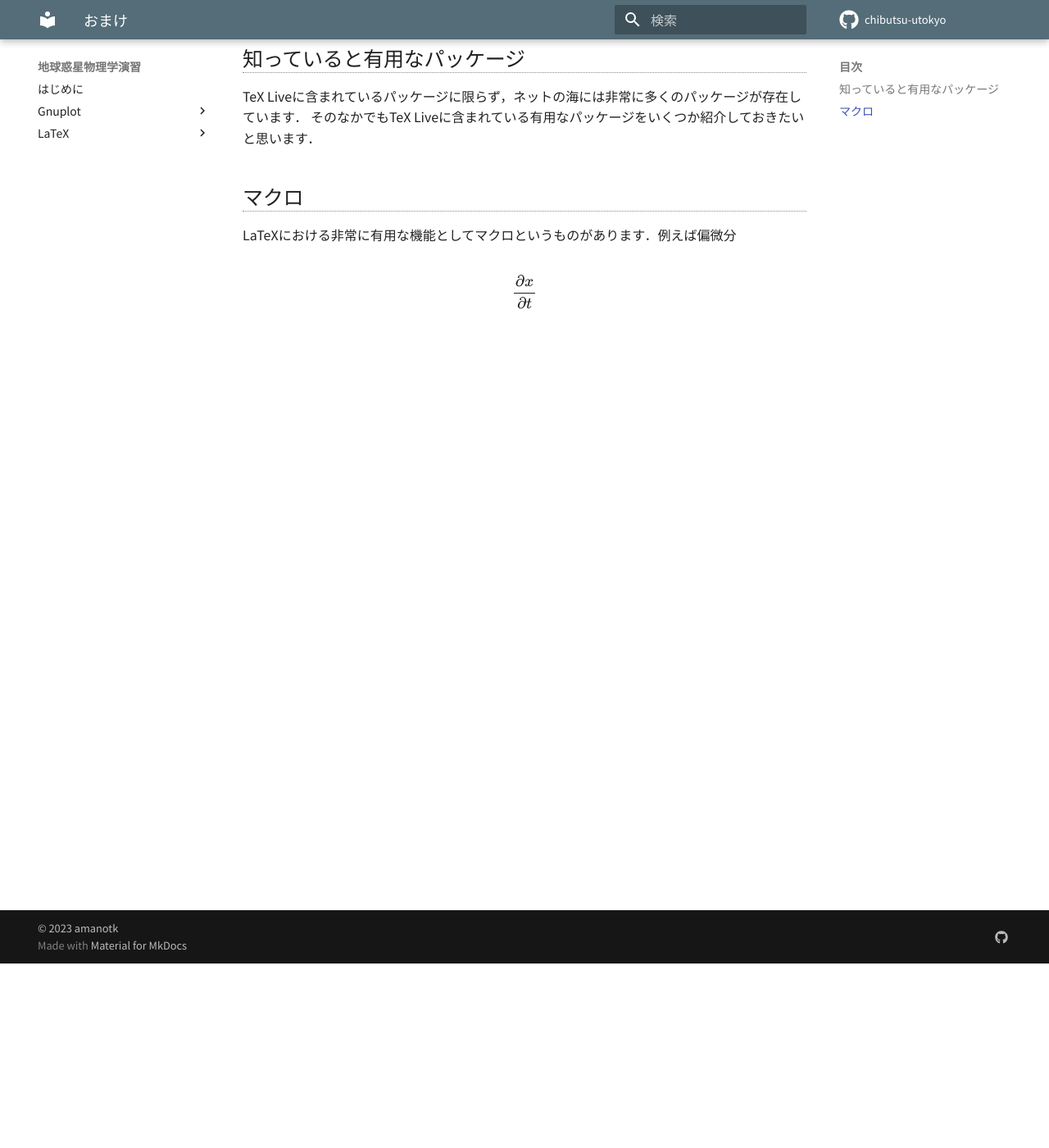
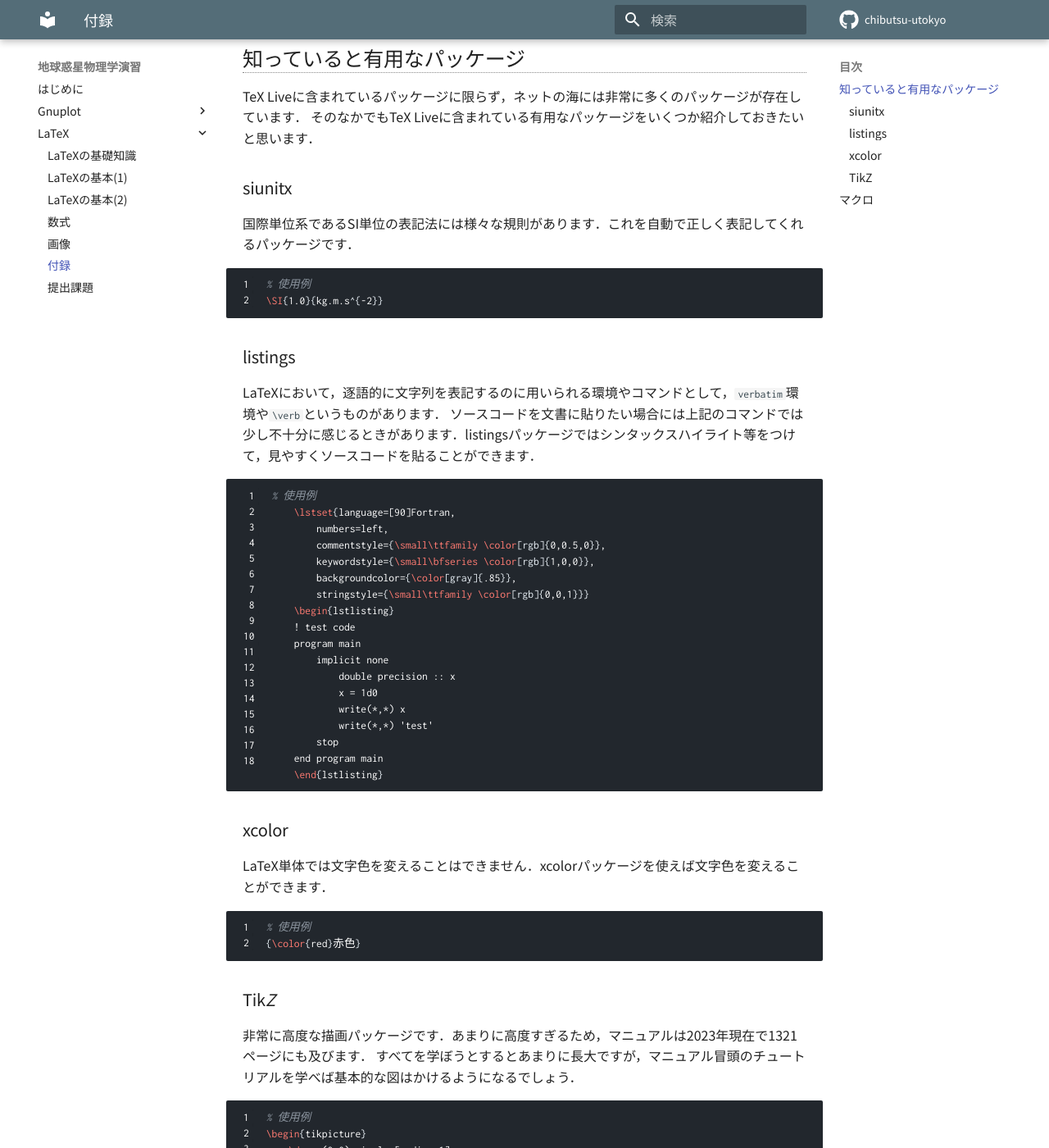
Before and after one commit to chibutsu-utokyo/chibutsu-utokyo.github.io, an MkDocs documentation site: the page built from docs/LaTeX/chap6.md, in a window 1280 px wide and 1400 px high, scrolled down 225 px. Shown: the whole window at 82% size. Built offline with MkDocs 1.6.1 and Material for MkDocs 9.7.7, drawn with Linux system fonts in a browser that asks for light colours; comment, search, counter and statistics services are not loaded; some of the changed text lies outside the part shown.

Commit message:
Update LaTeX files

````diff
--- a/docs/LaTeX/chap6.md
+++ b/docs/LaTeX/chap6.md
@@ -1,4 +1,4 @@
-# おまけ
+# 付録
 
 知っていると有用なパッケージやマクロを非常に簡潔にまとめておきたいと思います．
 興味がある場合には各自調べてください．
@@ -8,11 +8,72 @@
 TeX Liveに含まれているパッケージに限らず，ネットの海には非常に多くのパッケージが存在しています．
 そのなかでもTeX Liveに含まれている有用なパッケージをいくつか紹介しておきたいと思います．
 
+### siunitx
+国際単位系であるSI単位の表記法には様々な規則があります．これを自動で正しく表記してくれるパッケージです．
+```latex
+% 使用例
+\SI{1.0}{kg.m.s^{-2}}
+```
+### listings
+LaTeXにおいて，逐語的に文字列を表記するのに用いられる環境やコマンドとして，`verbatim`環境や`\verb`というものがあります．
+ソースコードを文書に貼りたい場合には上記のコマンドでは少し不十分に感じるときがあります．listingsパッケージではシンタックスハイライト等をつけて，見やすくソースコードを貼ることができます．
+```latex
+% 使用例
+	\lstset{language=[90]Fortran,
+		numbers=left,
+		commentstyle={\small\ttfamily \color[rgb]{0,0.5,0}},
+		keywordstyle={\small\bfseries \color[rgb]{1,0,0}},
+		backgroundcolor={\color[gray]{.85}},
+		stringstyle={\small\ttfamily \color[rgb]{0,0,1}}}
+	\begin{lstlisting}
+	! test code
+	program main
+		implicit none
+			double precision :: x
+			x = 1d0
+			write(*,*) x
+			write(*,*) 'test'
+		stop
+	end program main
+	\end{lstlisting}
+```
+
+### xcolor
+LaTeX単体では文字色を変えることはできません．xcolorパッケージを使えば文字色を変えることができます．
+```latex
+% 使用例
+{\color{red}赤色}
+```
+
+### Tik*Z*
+非常に高度な描画パッケージです．あまりに高度すぎるため，マニュアルは2023年現在で1321ページにも及びます．
+すべてを学ぼうとするとあまりに長大ですが，マニュアル冒頭のチュートリアルを学べば基本的な図はかけるようになるでしょう．
+```latex
+% 使用例
+\begin{tikpicture}
+	\draw (0.0) circle [radius=1];
+\end{tikzpicture}
+```
+
 ## マクロ
-
 LaTeXにおける非常に有用な機能としてマクロというものがあります．例えば偏微分
-
 
 $$
 \frac{\partial x}{\partial t}
 $$
+
+を毎回書くのは面倒です．そこで例えば，`\pdiff`というコマンドを自分で定義し，
+`\pdiff{x}{t}`とすれば楽に書けそうです．このようなコマンドを定義する方法は大きく分けて以下の3通りがあります．
+
+* **xparse**の記法を用いる方法（`\NewDocumentCommand`など）
+* **LaTeX**の記法を用いる方法（`\newcommand`など）
+* **TeX**の記法を用いる方法（`\def`など）
+
+基本的にはどれを用いても同じことができますが，**TeXの記法を用いる方法は使わないようにしましょう**．
+LaTeXの勉強が甘い人が用いるとLaTeXが動かなくなります．
+また，残りの2つについてはどちらも基本的には安全ですが，より自由度の高いxparse記法を使うのがよいでしょう．
+より詳しい使い方の説明は[ここ](https://qiita.com/zr_tex8r/items/50168ad7087516c3e139)などに記載されています．
+```latex
+% xparseを用いた例
+\NewDoccumentCommand\pdiff{m m}{\frac{\partial #1}{\partial #2}}
+```
--- a/mkdocs.yml
+++ b/mkdocs.yml
@@ -22,8 +22,8 @@ nav:
     - LaTeX/chap3.md  # LaTeXの基本(2)
     - LaTeX/chap4.md  # 数式
     - LaTeX/chap5.md  # 画像
-    # - LaTeX/chap6.md
-    - LaTeX/chap7.md # 提出課題
+    - LaTeX/chap6.md  # 付録
+    - LaTeX/chap7.md  # 提出課題
 #theme
 theme:
   language: ja
````
